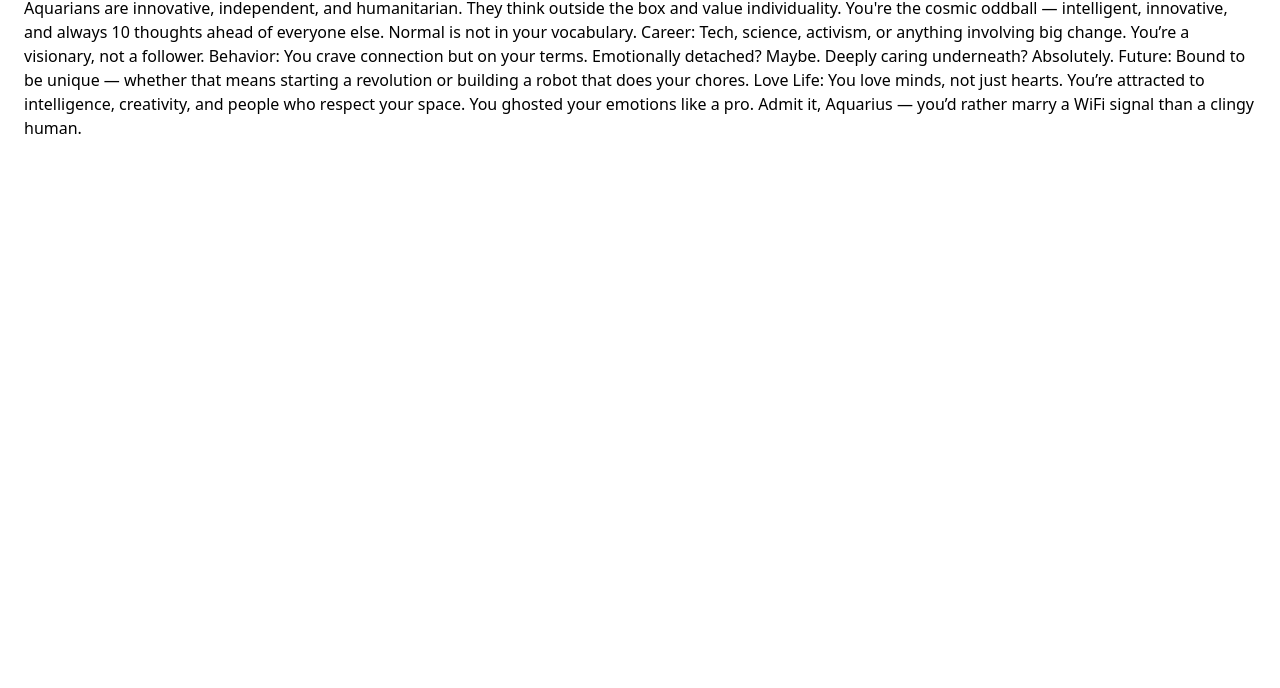
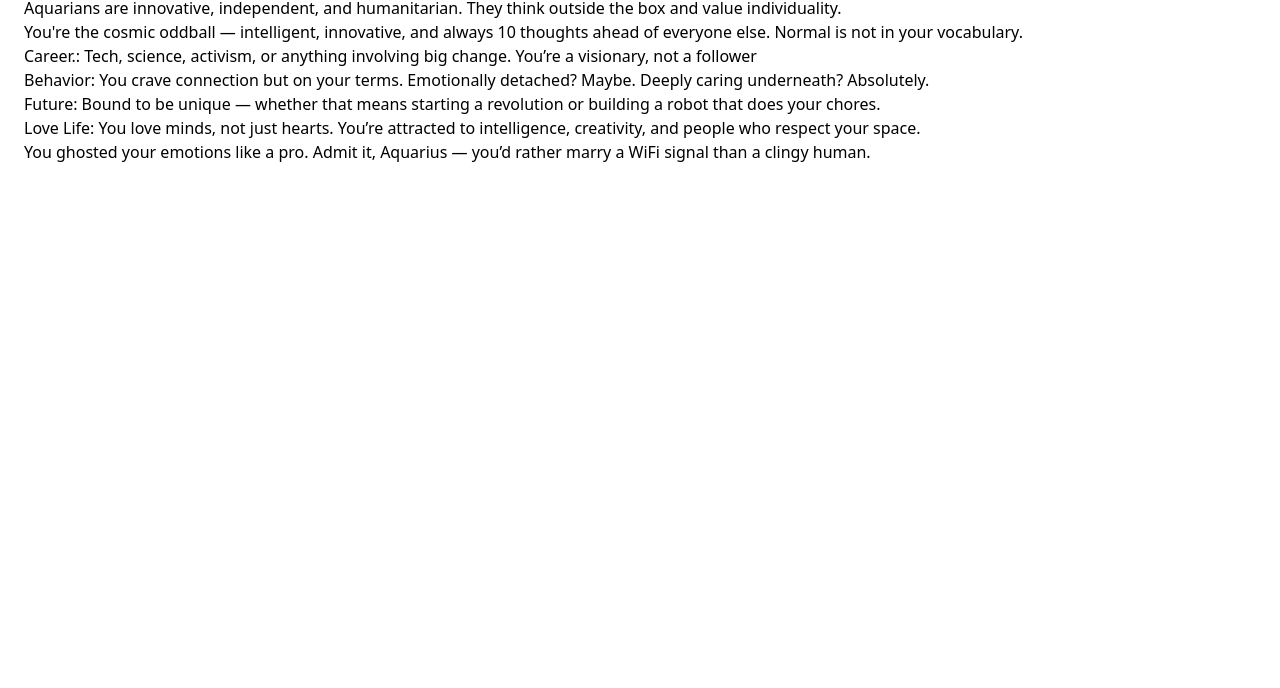
Before and after one commit to prarthana-200618/zodiac, a plain HTML site: page aquarius.html in a window 1280 px wide. Shown: the part 112-800 px from the top of the page. Drawn offline with nearby package versions, Linux system fonts and the light colour scheme.

Commit message:
Update aquarius.html

```diff
--- a/aquarius.html
+++ b/aquarius.html
@@ -8,16 +8,16 @@
 <body class="p-6">
   <a href="index.html" class="text-blue-600 underline">← Back</a>
   <h1 class="text-3xl font-bold mt-4">♒ Aquarius</h1>
-  <p class="mt-2">Aquarians are innovative, independent, and humanitarian. They think outside the box and value individuality.
-  You're the cosmic oddball — intelligent, innovative, and always 10 thoughts ahead of everyone else. Normal is not in your vocabulary.
+  <p class="mt-2">Aquarians are innovative, independent, and humanitarian. They think outside the box and value individuality.<br>
+  You're the cosmic oddball — intelligent, innovative, and always 10 thoughts ahead of everyone else. Normal is not in your vocabulary.<br>
 
-Career: Tech, science, activism, or anything involving big change. You’re a visionary, not a follower.
+<bold>Career.</bold>: Tech, science, activism, or anything involving big change. You’re a visionary, not a follower<br>
 
-Behavior: You crave connection but on your terms. Emotionally detached? Maybe. Deeply caring underneath? Absolutely.
+<bold>Behavior</bold>: You crave connection but on your terms. Emotionally detached? Maybe. Deeply caring underneath? Absolutely.<br>
 
-Future: Bound to be unique — whether that means starting a revolution or building a robot that does your chores.
+<bold>Future</bold>: Bound to be unique — whether that means starting a revolution or building a robot that does your chores.<br>
 
-Love Life: You love minds, not just hearts. You’re attracted to intelligence, creativity, and people who respect your space.
+<bold>Love Life</bold>: You love minds, not just hearts. You’re attracted to intelligence, creativity, and people who respect your space.<br>
 
 <bold> You ghosted your emotions like a pro. Admit it, Aquarius — you’d rather marry a WiFi signal than a clingy human.
 </bold>
```
